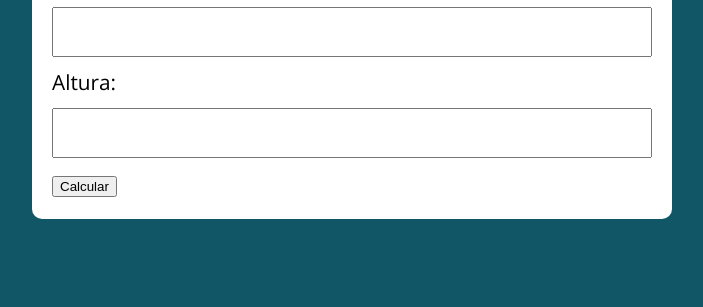
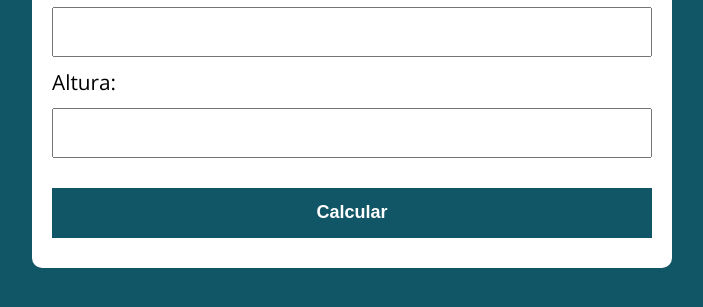
Before and after one commit to bartolomeusantos072/calculo-imc-versao1, a plain HTML site: page index.html in a window 1280 px wide. Shown: the part 519-826 px from the top of the page, without its empty margins (288-991 px from the left). Before the commit the page ends 800 px from the top, so only its background shows below. Drawn offline with nearby package versions, Linux system fonts and the light colour scheme.

Commit message:
criar formulario

```diff
--- a/index.html
+++ b/index.html
@@ -47,7 +47,7 @@
 
         <label for="altura">Altura:</label>
         <input type="text" id="altura" >
-        <button type="submit">Calcular</button>
+        <input type="submit" value="Calcular">
         <div id="resultado"></div>
       </form>
     </section>
```
